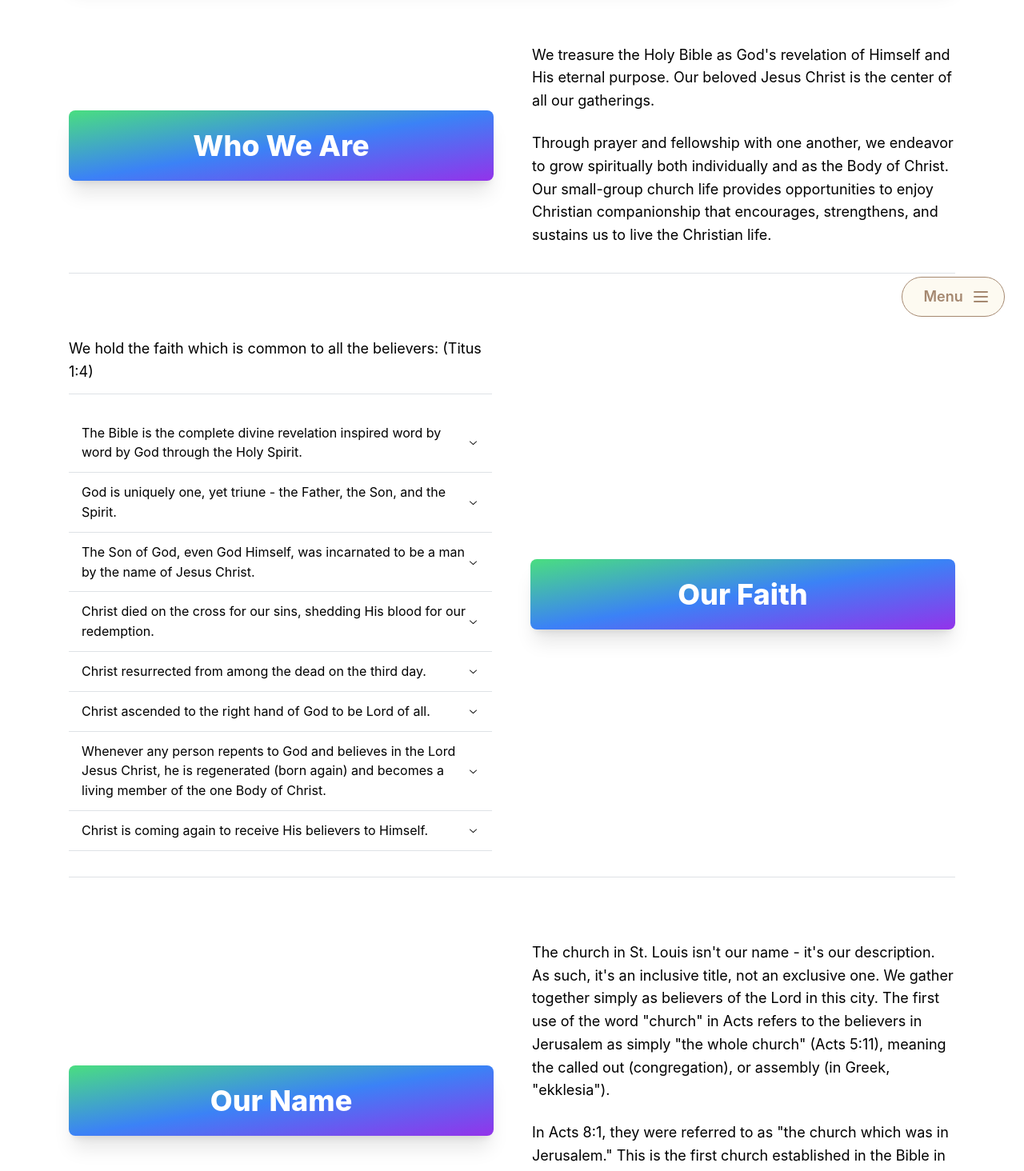
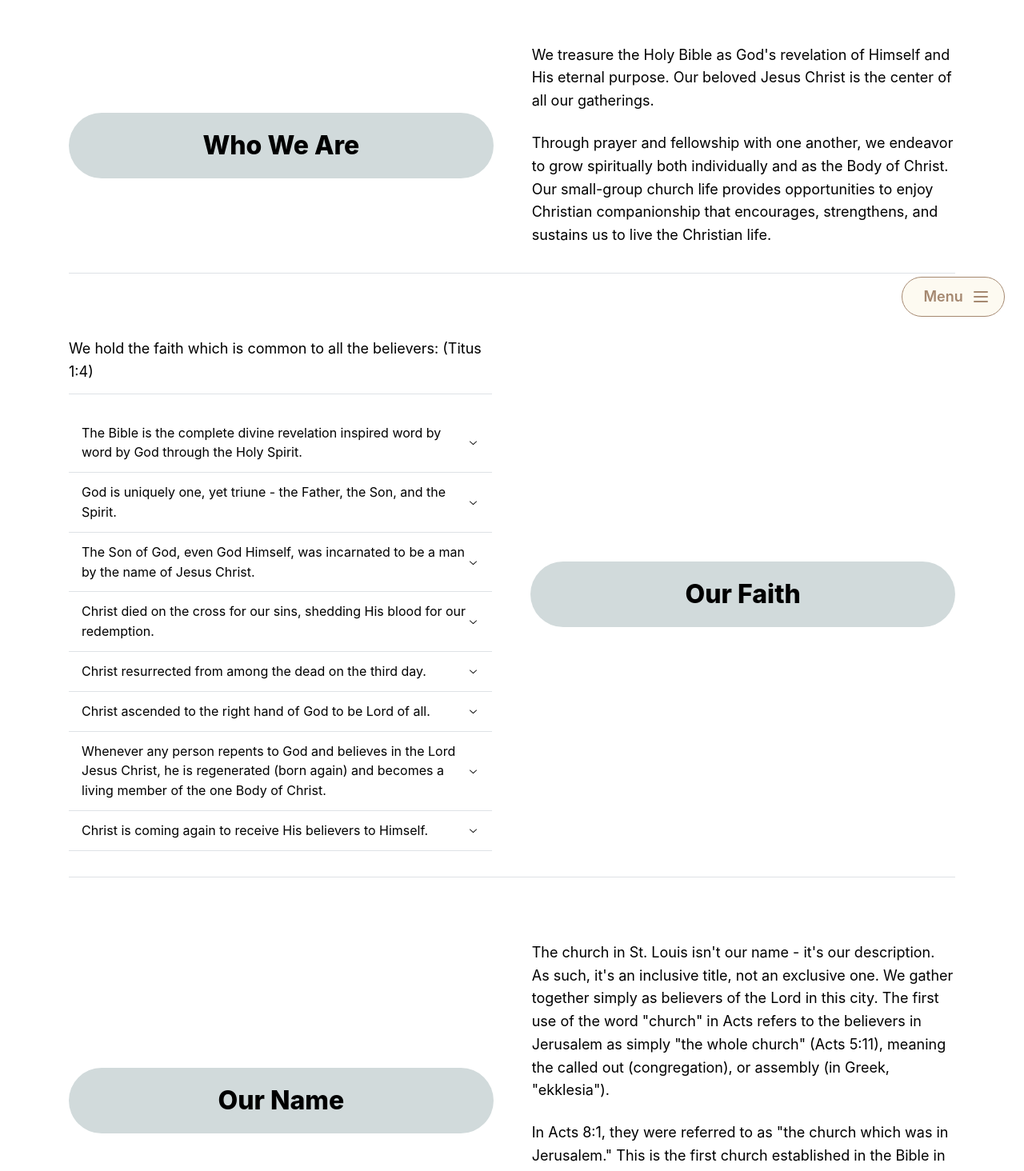
Before and after one commit to tou97/CISTL, a Next.js app in the folder frontend/: page /about in a window 1280 px wide. Shown: the part 380-1844 px from the top of the page at 80% size. Built offline with nearby package versions, Linux system fonts and the light colour scheme.

Commit message:
Changing About Us page to use theme and Mantine

```diff
--- a/frontend/app/about/page.tsx
+++ b/frontend/app/about/page.tsx
@@ -1,4 +1,4 @@
-import { Accordion, AccordionItem, Container, Divider, Title, Text, List, ListItem, AccordionControl, AccordionPanel } from '@mantine/core';
+import { Accordion, AccordionItem, Container, Divider, Title, Text, List, ListItem, AccordionControl, AccordionPanel, Flex } from '@mantine/core';
 import { IconPoint } from '@tabler/icons-react';
 
 const beliefs = [
@@ -82,18 +82,42 @@ const AboutUs = () => {
     <div className="min-h-screen py-16">
       <Container size="lg" className="space-y-20">
         {/* Hero Section */}
-        <section className="text-center py-20 px-6 bg-gradient-to-br from-green-400 via-blue-500 to-purple-600 text-white rounded-lg shadow-xl">
+        <Container
+          ta="center"
+          bg="olive"
+          c="white"
+          style={{
+            padding: '5rem 1.5rem',
+            borderRadius: '3rem',
+            boxShadow: '0 10px 15px rgba(0, 0, 0, 0.1)'
+          }}
+        >
           <Title order={1} className="text-5xl font-extrabold mb-4">About Us</Title>
           <Text size="lg" className="opacity-90">
             We are believers in the Lord Jesus Christ and meet together as the church in St. Louis. The church in St. Louis isn&apos;t our name; it&apos;s our description. We hold the faith that is revealed in the Bible and is common  to all genuine believers. We warmly welcome all guests and visitors.
           </Text>
-        </section>
+        </Container>
 
         {/* Who We Are Section */}
         <section className="flex flex-col lg:flex-row items-center gap-12">
-        <div className="lg:w-1/2 bg-gradient-to-br from-green-400 via-blue-500 to-purple-600 rounded-lg shadow-xl p-6">
-            <div className="h-full flex items-center justify-center text-white text-4xl font-extrabold">Who We Are</div>
-          </div>
+          <Flex
+            direction="column"
+            justify="center"
+            align="center"
+            w={{ base: '100%', lg: '50%' }}
+            p="md"
+            bg="sky"
+            c="black"
+            ta="center"
+            style={{
+              borderRadius: '3rem',
+              boxShadow: 'xl',
+              fontSize: '2rem',
+              fontWeight: 800
+            }}
+          >
+            Who We Are
+          </Flex>
           <div className="lg:w-1/2 space-y-6">
             <Text size="lg" className="text-gray-600 leading-relaxed">
               We treasure the Holy Bible as God&apos;s revelation of Himself and His eternal purpose. Our beloved Jesus Christ is the center of all our gatherings.
@@ -108,9 +132,24 @@ const AboutUs = () => {
 
         {/* Our Faith Section */}
         <section className="flex flex-col lg:flex-row-reverse items-center gap-12">
-          <div className="lg:w-1/2 bg-gradient-to-br from-green-400 via-blue-500 to-purple-600 rounded-lg shadow-xl p-6">
-            <div className="h-full flex items-center justify-center text-white text-4xl font-extrabold">Our Faith</div>
-          </div>
+          <Flex
+            direction="column"
+            justify="center"
+            align="center"
+            w={{ base: '100%', lg: '50%' }}
+            p="md"
+            bg="sky"
+            c="black"
+            ta="center"
+            style={{
+              borderRadius: '3rem',
+              boxShadow: 'xl',
+              fontSize: '2rem',
+              fontWeight: 800
+            }}
+          >
+            Our Faith
+          </Flex>
           <div className="lg:w-1/2 space-y-6">
             <Text size="lg" className="text-gray-600 leading-relaxed">
               We hold the faith which is common to all the believers: (Titus 1:4)
@@ -131,9 +170,24 @@ const AboutUs = () => {
 
         {/* Our Name Section */}
         <section className="flex flex-col lg:flex-row items-center gap-12">
-          <div className="lg:w-1/2 bg-gradient-to-br from-green-400 via-blue-500 to-purple-600 rounded-lg shadow-xl p-6">
-            <div className="h-full flex items-center justify-center text-white text-4xl font-extrabold">Our Name</div>
-          </div>
+          <Flex
+            direction="column"
+            justify="center"
+            align="center"
+            w={{ base: '100%', lg: '50%' }}
+            p="md"
+            bg="sky"
+            c="black"
+            ta="center"
+            style={{
+              borderRadius: '3rem',
+              boxShadow: 'xl',
+              fontSize: '2rem',
+              fontWeight: 800
+            }}
+          >
+            Our Name
+          </Flex>
           <div className="lg:w-1/2 space-y-6">
             <Text size="lg" className="text-gray-600 leading-relaxed">
               The church in St. Louis isn&apos;t our name - it&apos;s our description. As such, it&apos;s an inclusive title, not an exclusive one. We gather together simply as believers of the Lord in this city. The first use of the word &quot;church&quot; in Acts refers to the believers in Jerusalem as simply &quot;the whole church&quot; (Acts 5:11), meaning the called out (congregation), or assembly (in Greek, &quot;ekklesia&quot;).
```
